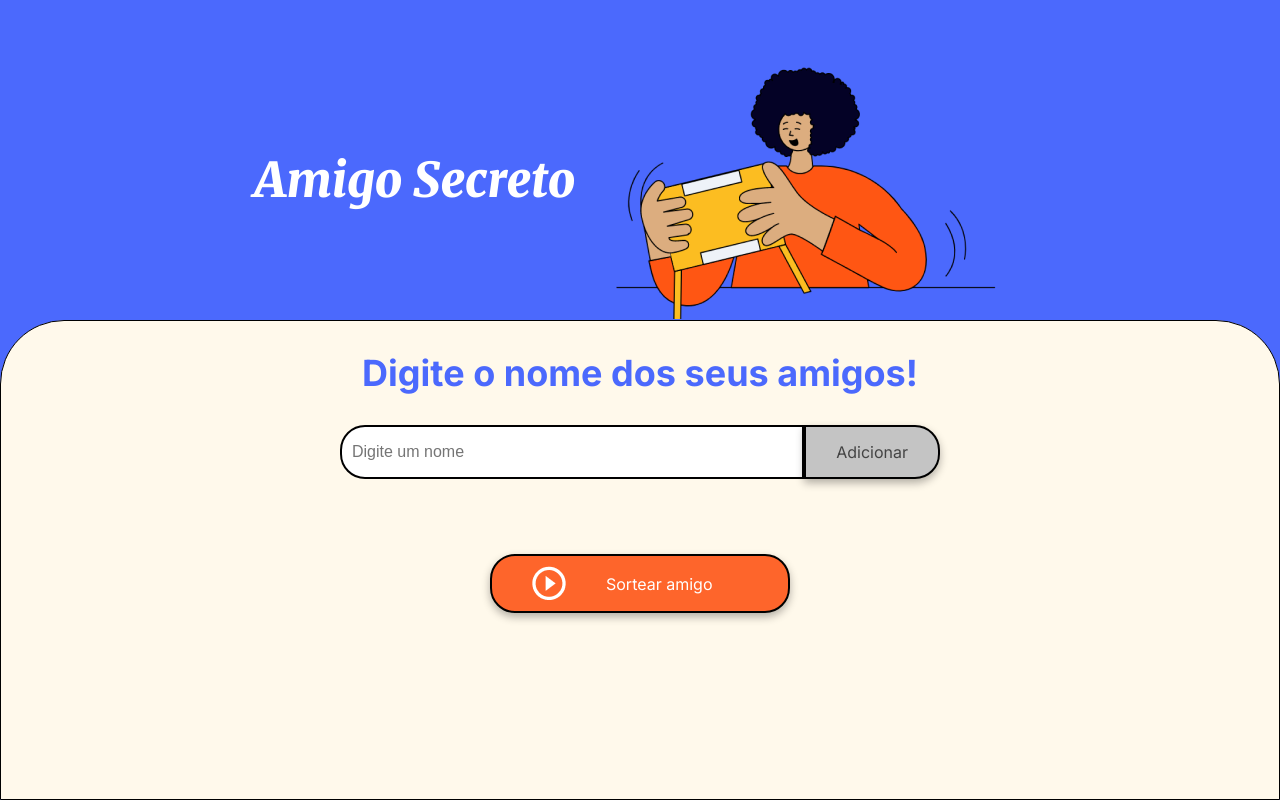
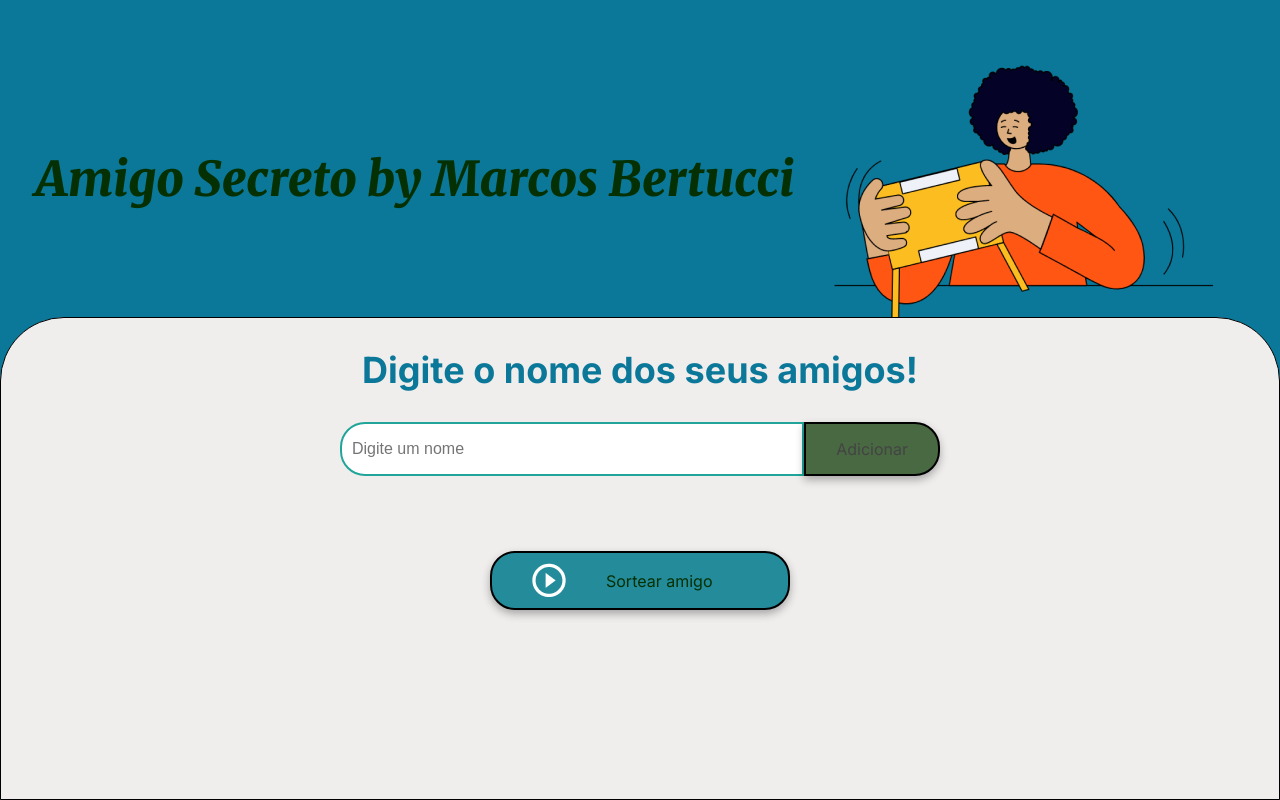
Before and after one commit to MarcosBertucci/Challenge-Alura-Amigo-Secreto, a plain HTML site: page index.html in a window 1280 px wide. Drawn offline with Linux system fonts and the light colour scheme.

Commit message:
Finalizando o Challenge Amigo Secreto

```diff
--- a/app.js
+++ b/app.js
@@ -10,16 +10,31 @@ function adicionarAmigo() {
         amigos.push(inserirNome.value);
     };
     inserirNome.value = "";
-    atualizarListaAmigos()
+    atualizarListaAmigos();
 };
 
 // Percorrendo o array amigos
 function atualizarListaAmigos() {
-       let lista = document.getElementById('listaAmigos');
-       lista.innerHTML = "";
+    let lista = document.getElementById('listaAmigos');
+    lista.innerHTML = "";
     for (let i = 0; i < amigos.length; i++) {
         let li = document.createElement('li');
-        li.textContent = amigos[i]
-        lista.appendChild(li)
+        li.textContent = amigos[i];
+        lista.appendChild(li);
     }
 }
+// Criando a função para sortear o amigo
+function sortearAmigo() {
+    if (amigos.length === 0) {
+        alert('Não há amigos para sortear');
+        return;
+    }
+    let numeroDoAmigo = Math.floor(Math.random() * amigos.length);
+    let amigoSorteado = amigos[numeroDoAmigo];
+    let resultado = document.getElementById('resultado');
+    resultado.innerHTML = `${amigoSorteado}`;
+
+    amigos.splice(numeroDoAmigo, 1);
+    atualizarListaAmigos()
+
+}
--- a/index.html
+++ b/index.html
@@ -13,7 +13,7 @@
 <body>
     <main class="main-content">
         <header class="header-banner">
-            <h1 class="main-title">Amigo Secreto</h1>
+            <h1 class="main-title">Amigo Secreto by Marcos Bertucci</h1>
             <img src="assets/amigo-secreto.png" alt="Imagem representativa de amigo secreto">
         </header>
 
--- a/style.css
+++ b/style.css
@@ -1,11 +1,11 @@
 :root {
-    --color-primary: #4B69FD;
-    --color-secondary: #FFF9EB;
-    --color-tertiary: #C4C4C4;
-    --color-button: #fe652b;
-    --color-button-hover: #e55720;
+    --color-primary: #0b7899;
+    --color-secondary: #f0eded;
+    --color-tertiary: #486941;
+    --color-button: #238b99;
+    --color-button-hover: #47e2b4;
     --color-text: #444444;
-    --color-white: #FFFFFF;
+    --color-white: #043004;
 }
 
 /* Estilos gerais */
@@ -32,7 +32,7 @@ body {
 
 /* Banner */
 .header-banner {
-    flex: 40%;
+    flex: 1%;
     display: flex;
     justify-content: center;
     align-items: center;
@@ -82,7 +82,7 @@ body {
 .input-name {
     width: 100%;
     padding: 10px;
-    border: 2px solid #000;
+    border: 2px solid #21a59a;
     border-radius: 25px 0 0 25px;
     font-size: 16px;
 }
@@ -136,7 +136,7 @@ ul {
 
 .result-list {
     margin-top: 15px;
-    color: #05DF05;
+    color: #c50e0e;
     font-size: 22px;
     font-weight: bold;
     text-align: center;
```
